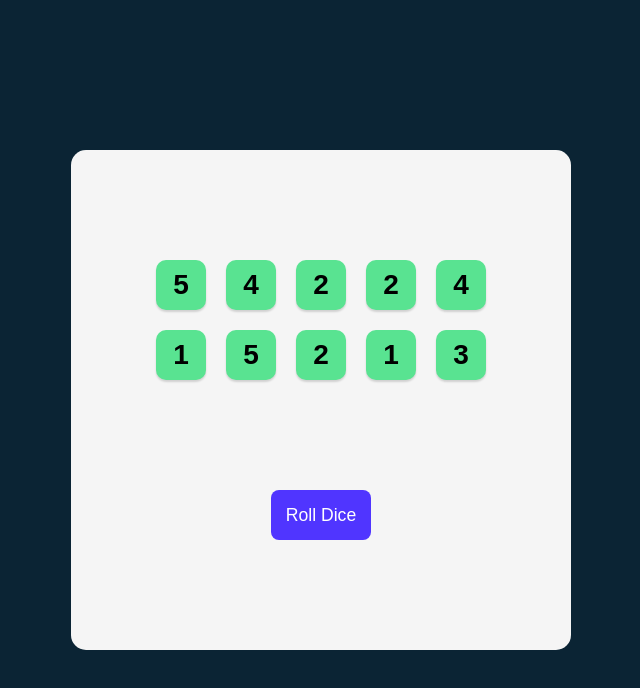
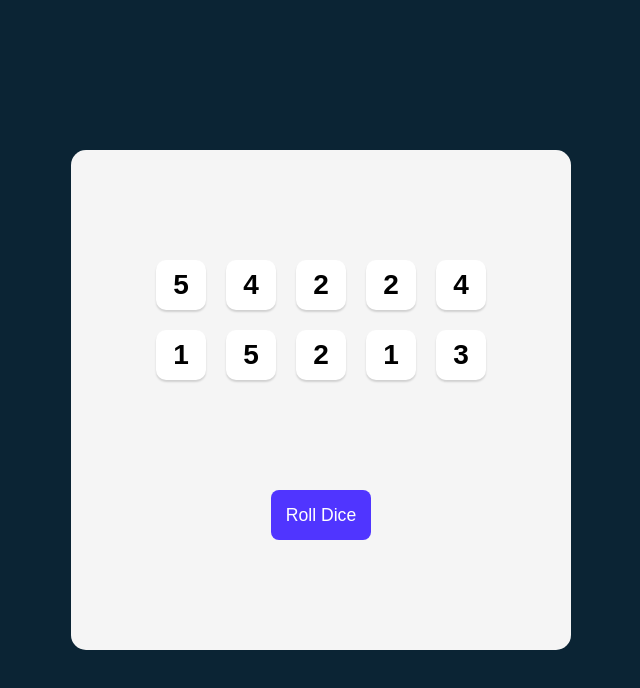
Before and after one commit to berkcantelseren/Tenzies-Game, a React (Vite) app: page / in a window 1280 px wide. Shown: the top 688 px of the page, without its empty margins (319-959 px from the left). Built offline with nearby package versions, Linux system fonts and the light colour scheme.

Commit message:
held dice when clicked with isHeld

```diff
--- a/src/App.jsx
+++ b/src/App.jsx
@@ -9,17 +9,35 @@ function App() {
   function generateAllNewDice() {
     return new Array(10).fill(0).map(() => ({
       value: Math.ceil(Math.random() * 6),
-      isHeld: true,
+      isHeld: false,
       id: nanoid(),
     }));
   }
 
   function rollDice() {
-    setDice(generateAllNewDice());
+    setDice((oldDice) =>
+      oldDice.map((die) =>
+        die.isHeld ? die : { ...die, value: Math.ceil(Math.random() * 6) }
+      )
+    );
+  }
+
+  function hold(id) {
+    setDice((oldDice) => {
+      return oldDice.map((die) => {
+        return die.id === id ? { ...die, isHeld: !die.isHeld } : die;
+      });
+    });
   }
 
   const diceElements = dice.map((dieObj) => (
-    <Die key={dieObj.id} value={dieObj.value} isHeld={dieObj.isHeld} />
+    <Die
+      key={dieObj.id}
+      value={dieObj.value}
+      isHeld={dieObj.isHeld}
+      hold={hold}
+      id={dieObj.id}
+    />
   ));
 
   return (
--- a/src/Die.jsx
+++ b/src/Die.jsx
@@ -5,7 +5,9 @@ export default function Die(props) {
 
   return (
     <>
-      <button style={styles}>{props.value}</button>
+      <button style={styles} onClick={() => props.hold(props.id)}>
+        {props.value}
+      </button>
     </>
   );
 }
```
